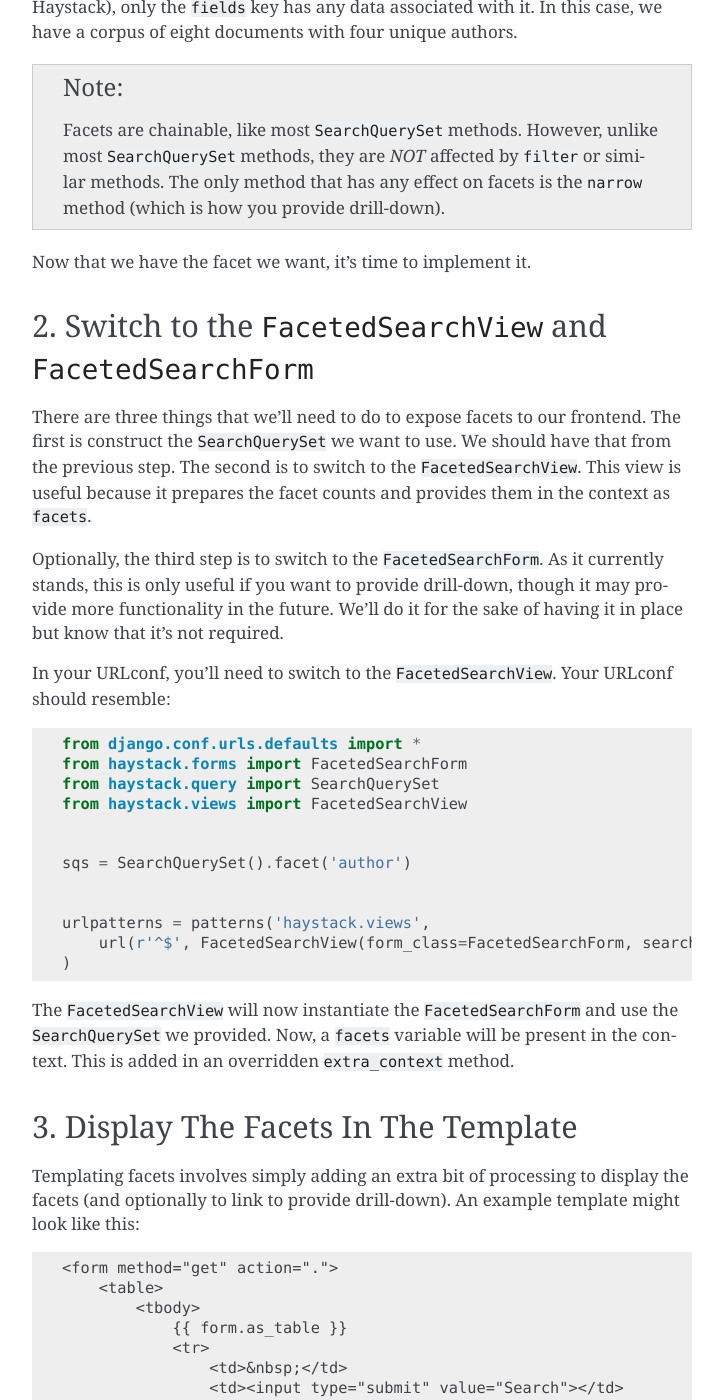
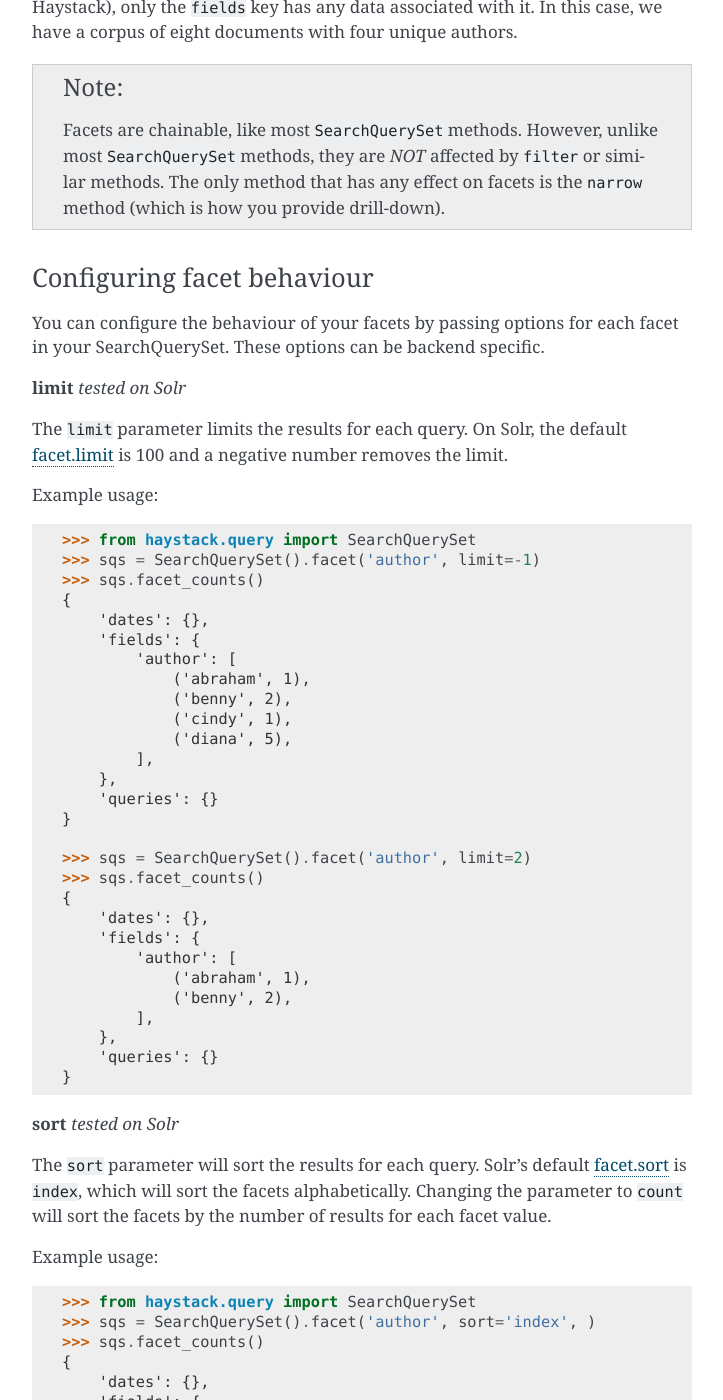
Before and after one commit to django-haystack/django-haystack, a Sphinx documentation site: the page built from docs/faceting.rst, in a window 1280 px wide and 1400 px high, scrolled down 2168 px. Shown: the whole window, without its empty margins (388-1111 px from the left). Built offline with Sphinx 7.4.7, drawn with Linux system fonts in a browser that asks for light colours; some of the changed text lies outside the part shown.

Commit message:
Added documentation for configuring facet behaviour
Thanks to Philippe Luickx for the contribution

Closes #1111

```diff
--- a/docs/faceting.rst
+++ b/docs/faceting.rst
@@ -101,6 +101,96 @@ unique authors.
     most ``SearchQuerySet`` methods, they are *NOT* affected by ``filter`` or
     similar methods. The only method that has any effect on facets is the
     ``narrow`` method (which is how you provide drill-down).
+
+Configuring facet behaviour
+~~~~~~~~~~~~~~~~~~~~~~~~~~~
+
+You can configure the behaviour of your facets by passing options
+for each facet in your SearchQuerySet. These options can be backend specific.
+
+**limit**
+*tested on Solr*
+
+The ``limit`` parameter limits the results for each query. On Solr, the default `facet.limit`_ is 100 and a
+negative number removes the limit.
+
+.. _facet.limit: https://wiki.apache.org/solr/SimpleFacetParameters#facet.limit
+
+Example usage::
+
+    >>> from haystack.query import SearchQuerySet
+    >>> sqs = SearchQuerySet().facet('author', limit=-1)
+    >>> sqs.facet_counts()
+    {
+        'dates': {},
+        'fields': {
+            'author': [
+                ('abraham', 1),
+                ('benny', 2),
+                ('cindy', 1),
+                ('diana', 5),
+            ],
+        },
+        'queries': {}
+    }
+
+    >>> sqs = SearchQuerySet().facet('author', limit=2)
+    >>> sqs.facet_counts()
+    {
+        'dates': {},
+        'fields': {
+            'author': [
+                ('abraham', 1),
+                ('benny', 2),
+            ],
+        },
+        'queries': {}
+    }
+
+**sort**
+*tested on Solr*
+
+The ``sort`` parameter will sort the results for each query. Solr's default
+`facet.sort`_ is ``index``, which will sort the facets alphabetically. Changing
+the parameter to ``count`` will sort the facets by the number of results for
+each facet value.
+
+.. _facet.sort: https://wiki.apache.org/solr/SimpleFacetParameters#facet.sort
+
+
+Example usage::
+
+    >>> from haystack.query import SearchQuerySet
+    >>> sqs = SearchQuerySet().facet('author', sort='index', )
+    >>> sqs.facet_counts()
+    {
+        'dates': {},
+        'fields': {
+            'author': [
+                ('abraham', 1),
+                ('benny', 2),
+                ('cindy', 1),
+                ('diana', 5),
+            ],
+        },
+        'queries': {}
+    }
+
+    >>> sqs = SearchQuerySet().facet('author', sort='count', )
+    >>> sqs.facet_counts()
+    {
+        'dates': {},
+        'fields': {
+            'author': [
+                ('diana', 5),
+                ('benny', 2),
+                ('abraham', 1),
+                ('cindy', 1),
+            ],
+        },
+        'queries': {}
+    }
+
 
 Now that we have the facet we want, it's time to implement it.
 
```
Also changed, not shown: 1 other file.
